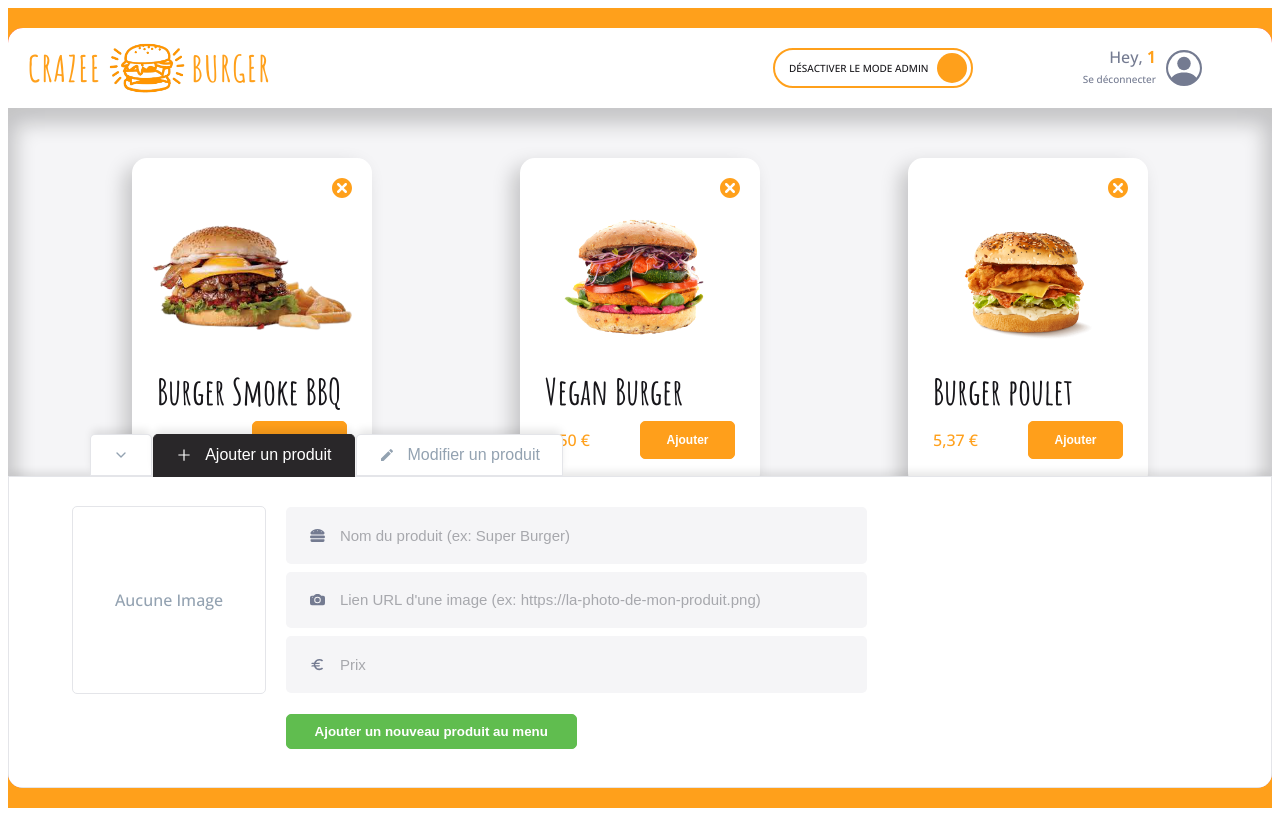
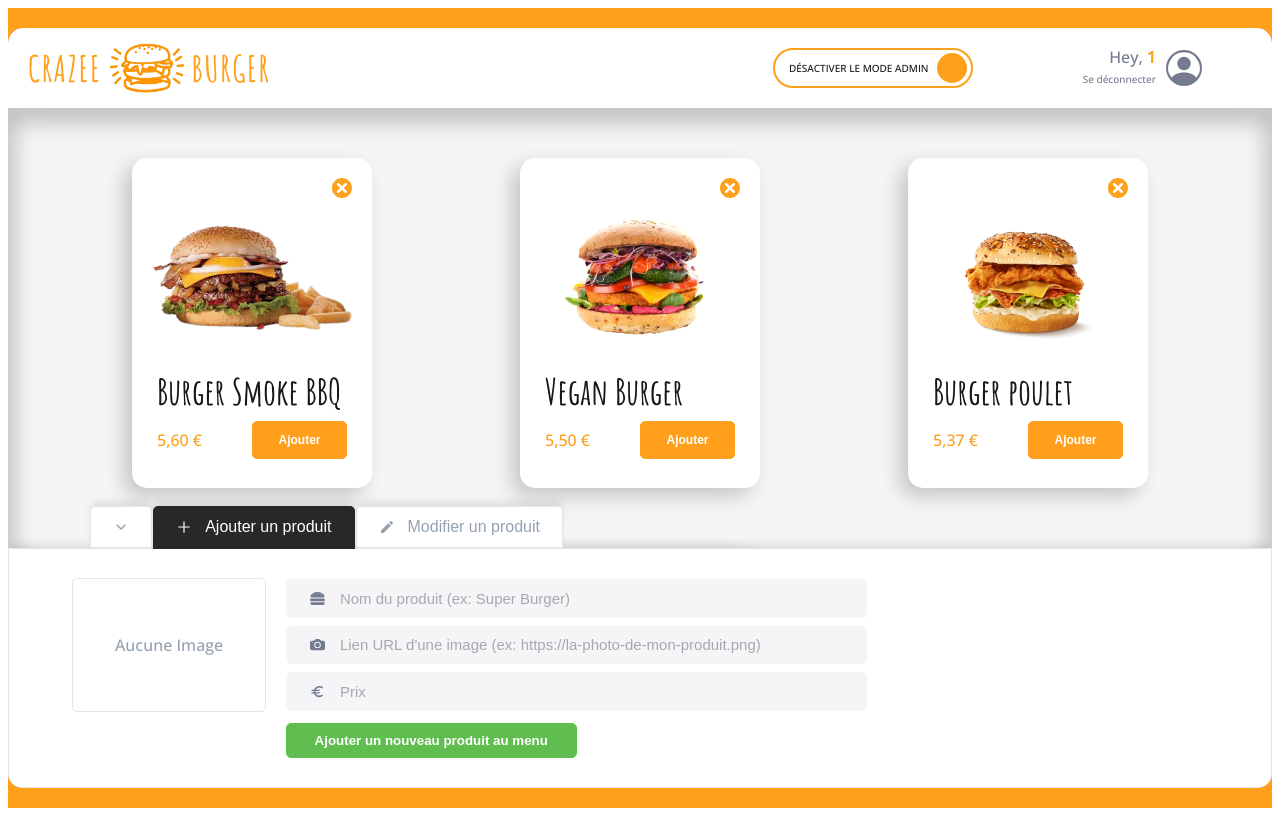
Before and after one commit to kailam-ada/crazee-burger2, a React (Vite) app: page /order/1 in a window 1280 px wide. Built offline with nearby package versions, Linux system fonts and the light colour scheme.

Commit message:
🐛 F08: AdminPanel > Fix TextInput height by adding box-sizing

```diff
--- a/src/components/pages/order/Main/Admin/AdminPanel/AdminPanel.jsx
+++ b/src/components/pages/order/Main/Admin/AdminPanel/AdminPanel.jsx
@@ -20,6 +20,7 @@ const AdminPanelStyled = styled.div`
   background: ${theme.colors.white};
   border: 1px solid ${theme.colors.greyLight};
   box-shadow: ${theme.shadows.subtle};
-  height: 250px;
+  height: 240px;
+  box-sizing: border-box;
   padding: 30px 5%;
 `;
```
